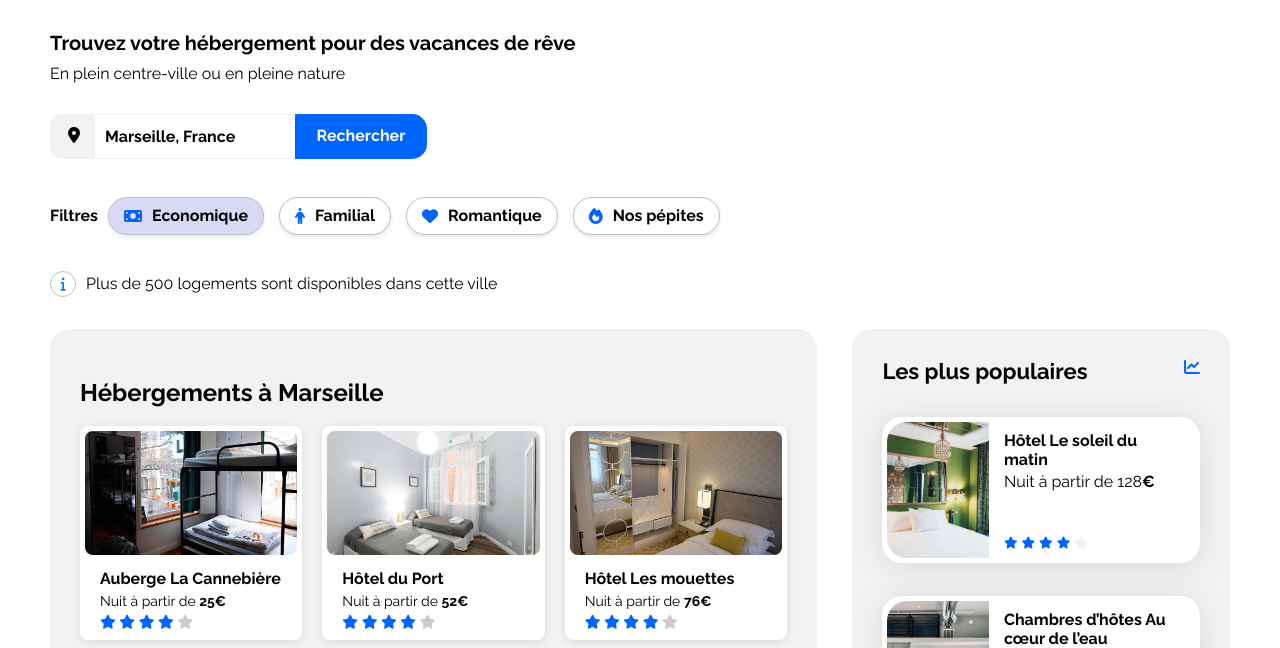
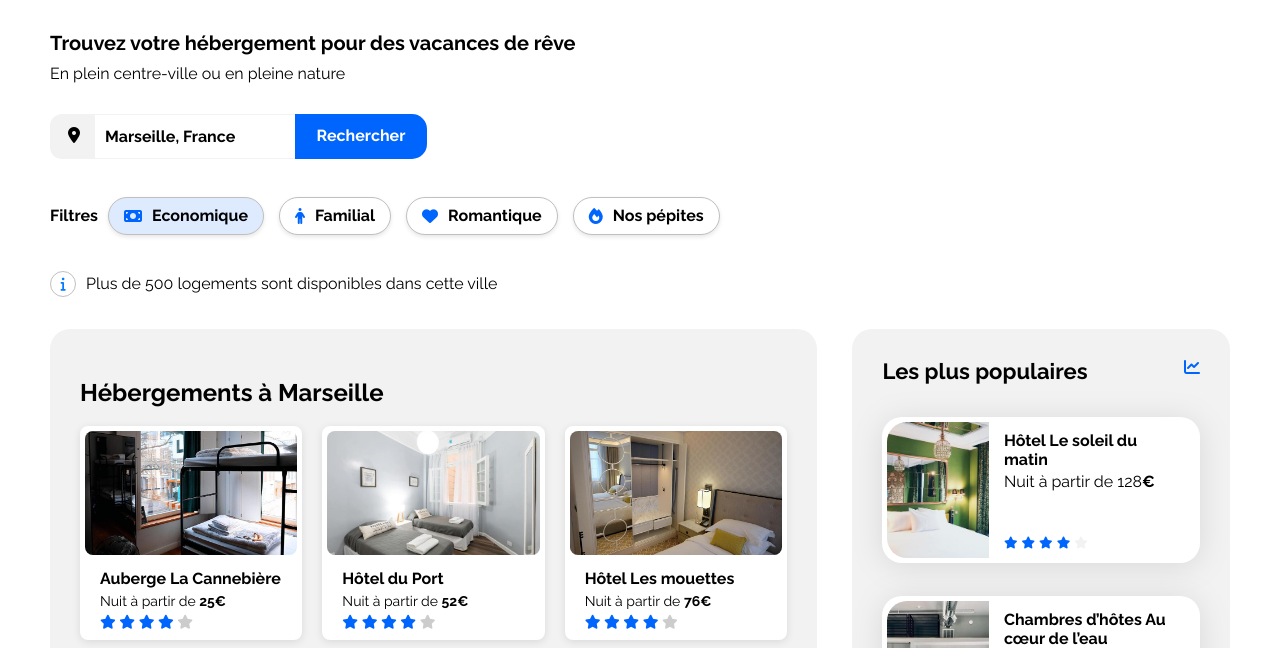
Before and after one commit to VSHuncho/Projet-Booki, a plain HTML site: page index.html in a window 1280 px wide. In both pictures the pointer is over the button "Economique". Shown: the part 91-739 px from the top of the page. Drawn offline with Linux system fonts and the light colour scheme.

Commit message:
Changement du background filter
filter bg color

```diff
--- a/css/style.css
+++ b/css/style.css
@@ -205,7 +205,7 @@ a {
 }
 
 .filter-item button:hover {
-  background-color: #d7d9f5;
+  background-color: var(--filter-bg-color);
 }
 
 .filter-item button i {
```
